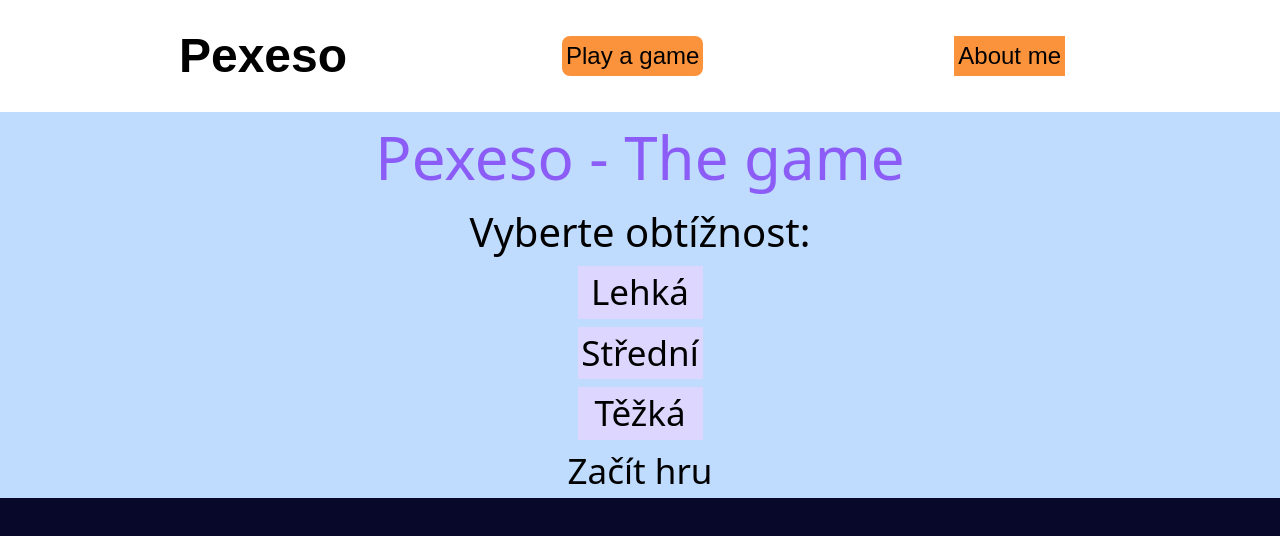
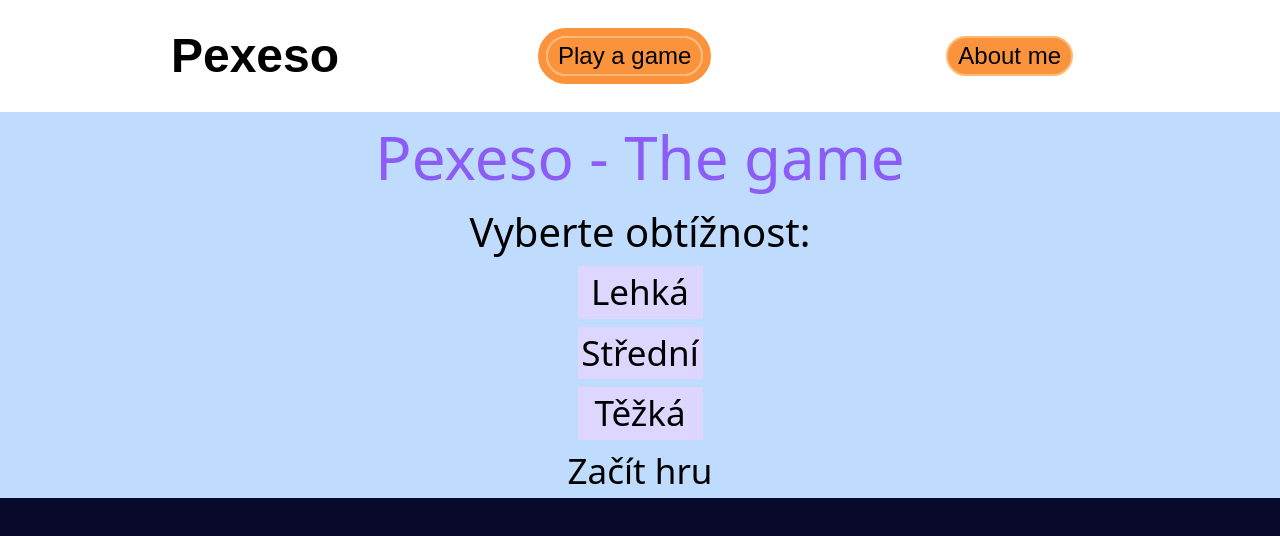
Before and after one commit to matejbartoncik/simplePexesoGame, a website: page src/index.html in a window 1280 px wide. Drawn offline with Linux system fonts and the light colour scheme; a web font is replaced by a local one.

Commit message:
Update CSS styles and HTML structure

```diff
--- a/CSS/styles.css
+++ b/CSS/styles.css
@@ -18,6 +18,12 @@ body {
   display: flex;
   justify-content: center;
   align-items: center;
+}
+.padX2{
+  padding-bottom: 2px;
+  padding-top: 2px;
+  padding-left: 10px;
+  padding-right: 10px;
 }
 /*Reusable HAA*/
 .NavButton{
--- a/src/index.html
+++ b/src/index.html
@@ -10,21 +10,20 @@
   </head>
   <body>
 
-    <nav name="navbar" class= "h-21 flex startSection justify-evenly font-setter bg-white items-center font-medium">
+    <nav name="navbar" class= "h-25 flex startSection justify-evenly font-setter bg-white items-center font-medium">
       <h1 class="text-5xl inline-flex font-bold">Pexeso</h1>
-      <div name="playAGame" class="w-fit h-10 bg-orange-400 text-2xl inline-flex p-1 m-9 outline-red-500
-       NavButton hover:-translate-y-1 hover:scale-110 hover:bg-gradient-to-r hover:from-orange-400 hover:to-red-500 duration-300
-       rounded-lg">
+        <div name="playAGame" class="w-fit h-10 bg-orange-400 text-2xl inline-flex padX2 m-9 outline outline-8 outline-orange-400 border-2 border-orange-300
+        NavButton  hover:scale-110 hover:bg-gradient-to-br hover:from-orange-400 hover:from-30% hover:to-red-500 duration-300
+        rounded-full">
         <a href="index.html" class="">Play a game</a>
-      </div>
 
-      <div name="About us" class=" w-fit h-10 bg-orange-400  text-2xl inline-flex p-1 m-9
-      NavButton hover:-translate-y-1 hover:scale-110 hover:bg-gradient-to-r hover:from-orange-400 hover:to-red-500 duration-300
-
-      ">
+    </div>
+        <div name="About us" class="  h-10 bg-orange-400  text-2xl  padX2 m-9 border-2 border-orange-300
+        NavButton  hover:scale-110 hover:bg-gradient-to-br hover:from-orange-400 hover:from-30% hover:to-red-500 duration-300
+        rounded-full
+        ">
         <a href="#" class="">About me</a>
-      </div>
-
+    </div>
 
     </nav>
     <section name="startSection" class="startSection bg-blue-200">
```
Also changed, not shown: CSS/output.css.
